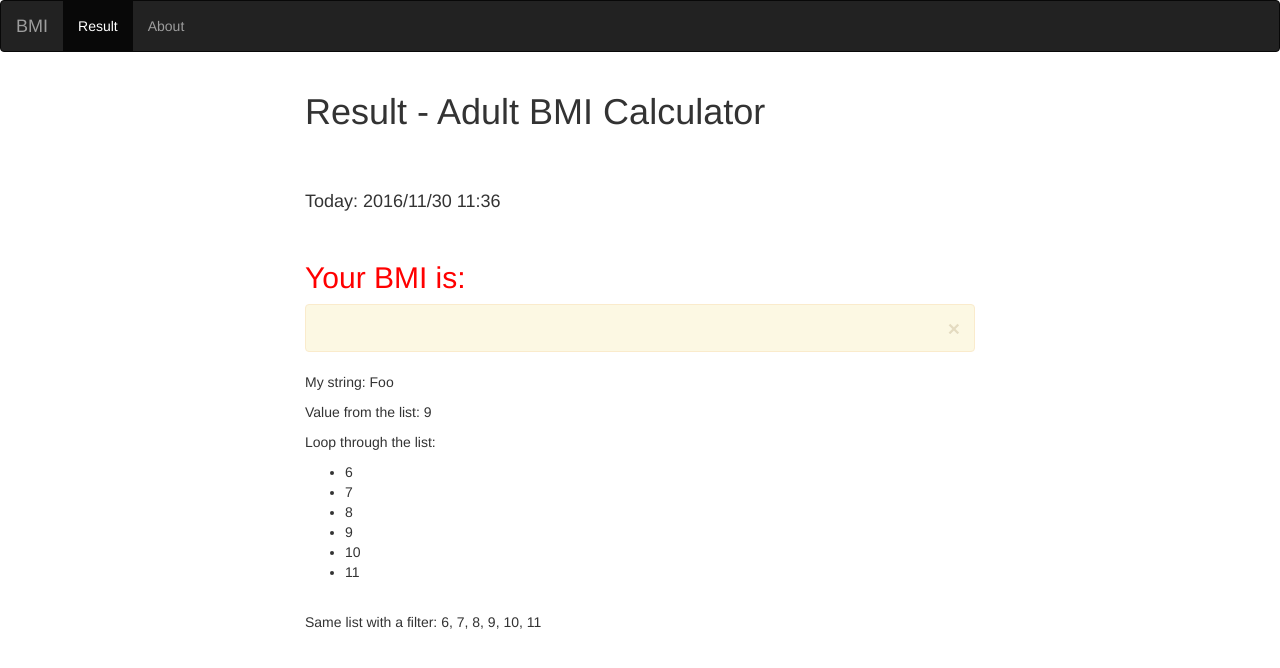
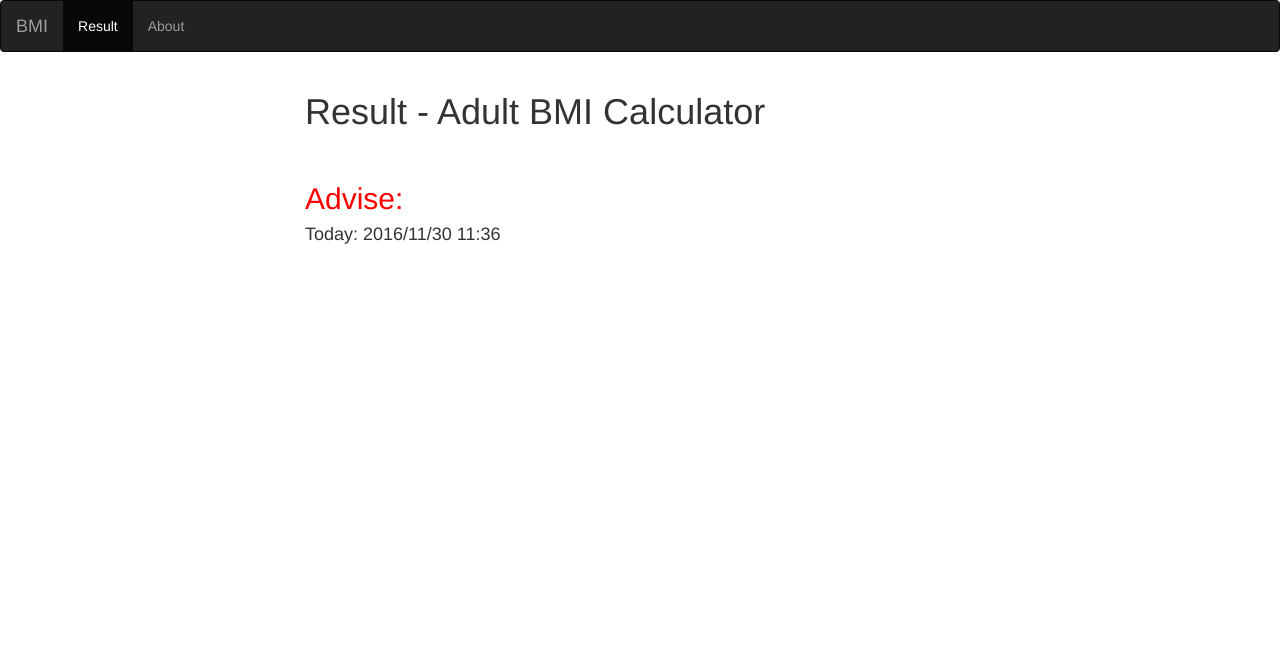
Before and after one commit to andryuha77/SPA_project, a Flask app: page /result in a window 1280 px wide. Shown: the top 668 px of the page. Run offline with Flask 2, Linux system fonts and the light colour scheme; some libraries are stand-ins or nearby versions.

Commit message:
Clean up

```diff
--- a/run.py
+++ b/run.py
@@ -16,18 +16,16 @@ app.jinja_env.filters['datetimefilter'] = datetimefilter
 
 @app.route("/", methods=['GET', 'POST'])
 def template_test():
-    return render_template('template.html', my_string="Wheeeee!",
-        my_list=[0,1,2,3,4,5], title="Smart", current_time=datetime.datetime.now())
+    return render_template('template.html', current_time=datetime.datetime.now())
 
 @app.route("/result", methods=['GET', 'POST'])
 def result():
-    return render_template('result.html', my_string="Foo",
-        my_list=[6,7,8,9,10,11], title="Result", current_time=datetime.datetime.now())
+    return render_template('result.html',title="Result", current_time=datetime.datetime.now())
 
 @app.route("/about")
 def about():
     return render_template('template.html', my_string="Bar",
-        my_list=[12,13,14,15,16,17], title="About", current_time=datetime.datetime.now())
+    title="About", current_time=datetime.datetime.now())
 
 
 #include debuger
--- a/static/BMI.js
+++ b/static/BMI.js
@@ -46,11 +46,8 @@ function BMICalculate()
     var heightin = document.getElementById('heightin').value;
     var height = heightft * 12 + +heightin;
 
-    document.cookie= Math.round((weight / (height * height)) * 703.06957964);
-    getDescription(document.cookie);
-             setTimeout(function(){
-             window.location = "./result";
-         }, 1000);
+    BMI.innerHTML = Math.round((weight / (height * height)) * 703.06957964);
+    getDescription(BMI.innerHTML);
 }
 
 /* Interpretation of BMI value */
@@ -71,7 +68,11 @@ function getDescription(thisBMI)
     else Description = "Please check your input values, BMI cannot be calculated.";
 
     var DESC = document.getElementById('DESC');
-    DESC.innerHTML = Description;
+    //  DESC.innerHTML = Description;
+    document.cookie = Description;
+    setTimeout(function () {
+        window.location = "./result";
+    }, 1000);
 }
 
 /* Reset Button */
--- a/templates/layout.html
+++ b/templates/layout.html
@@ -4,6 +4,7 @@
 {% from "macros.html" import nav_link with context %}
 <!DOCTYPE html>
 <html>
+
 <head>
     {% block head %}
     <title>{% block title %}{% endblock %} - BMI Calculator</title>
@@ -14,12 +15,17 @@
         .container {
             max-width: 700px;
         }
-      h2 {color: red;}
+
+        h2 {
+            color: red;
+        }
+
     </style>
     <!--link to js file-->
     <script src="/static/BMI.js"></script>
 
 </head>
+
 <body>
     <nav class="navbar navbar-inverse" role="navigation">
         <div class="container-fluid">
@@ -34,51 +40,25 @@
 
             <div class="collapse navbar-collapse" id="bs-example-navbar-collapse-1">
                 <ul class="nav navbar-nav">
-            {{ nav_link('result', 'Result') }}
-            {{ nav_link('about', 'About') }}
+                    {{ nav_link('result', 'Result') }} {{ nav_link('about', 'About') }}
                 </ul>
-<!--          <form class="navbar-form navbar-left" role="search">
-            <div class="form-group">
-              <input type="text" class="form-control" placeholder="Search">
             </div>
-            <button type="submit" class="btn btn-default">Submit</button>
-          </form>-->
-<!--          <ul class="nav navbar-nav navbar-right">
-            <li><a href="#">Link</a></li>
-            <li class="dropdown">
-              <a href="#" class="dropdown-toggle" data-toggle="dropdown">Dropdown <b class="caret"></b></a>
-              <ul class="dropdown-menu">
-                <li><a href="#">Action</a></li>
-                <li><a href="#">Another action</a></li>
-                <li><a href="#">Something else here</a></li>
-                <li class="divider"></li>
-                <li><a href="#">Separated link</a></li>
-              </ul>
-            </li>
-          </ul>-->
-        </div><!-- /.navbar-collapse -->
-      </div><!-- /.container-fluid -->
+            <!-- /.navbar-collapse -->
+        </div>
+        <!-- /.container-fluid -->
     </nav>
     <div class="container">
         {% block heading %}
         <h1>{% block page %}{% endblock %} - Adult BMI Calculator</h1>
         {% endblock %}
         <!--     <h2>This is part of my base template</h2>-->
-      <br>
-      {% block content %}{% endblock %}
+        <br> {% block content %}{% endblock %}
         <br>
         <!--      <h2>This is part of my base template</h2>-->
-      <br>
-<!--      <div class="footer">
-        {% block footer %}
-          Watch! This will be added to my base and child templates using the super powerful super block!
-          <br>
-          <br>
-          <br>
-        {% endblock %}
-      </div>-->
+        <br> {% block footer %} {% endblock %}
     </div>
     <script src="http://code.jquery.com/jquery-1.10.2.min.js"></script>
     <script src="http://netdna.bootstrapcdn.com/bootstrap/3.0.0/js/bootstrap.min.js"></script>
 </body>
+
 </html>
--- a/templates/result.html
+++ b/templates/result.html
@@ -5,36 +5,16 @@
 <!--aded to base and child templates using the super block-->
 {{ super() }} {% endblock %} {% block page %}{{title}}{% endblock %} {% block heading %} {{ super() }} {% endblock %} {% block content %}
 <!--This is the start of child template>-->
-<br>
-<h4>Today: {{ current_time | datetimefilter }}</h4>
-<br>
 <form id="myForm" action="/result" method="POST">
     <!-- Output BMI value and its description -->
     <h2>
-        <div class="content">Your BMI is: <span class='value'></span>
-            </h2>
-    <h5>
-        <div class="alert alert-warning alert-dismissible" role="alert">
-            <button type="button" class="close" aria-label="Close"><span aria-hidden="true">&times;</span></button>
-            <strong></strong><label id="DESC"></label>
-        </div>
-    </h5>
+        <div class="content">Advise: <span class='value'></span>
+    </h2>
 </form>
+<h4>Today: {{ current_time | datetimefilter }}</h4>
 <script>
     document.querySelector('.content .value').innerHTML = document.cookie;
+
 </script>
-<p>My string: {{my_string}}</p>
-<p>Value from the list: {{my_list[3]}}</p>
-<p>Loop through the list:</p>
-<ul>
-    {% for n in my_list %}
-    <li>{{n}}</li>
-    {% endfor %}
-</ul>
-<br>
-<p>Same list with a filter: {{ my_list|join(', ') }}</p>
 <!--his is the end of child template</h3>-->
-<!--  {% block footer %}
-  {{super()}}
-  {% endblock %}-->
 {% endblock %}
```
Also changed, not shown: templates/macros.html (+4 -6 lines), templates/template.html (+9 -44 lines). Lines whose indentation alone changed are shown as unchanged.
